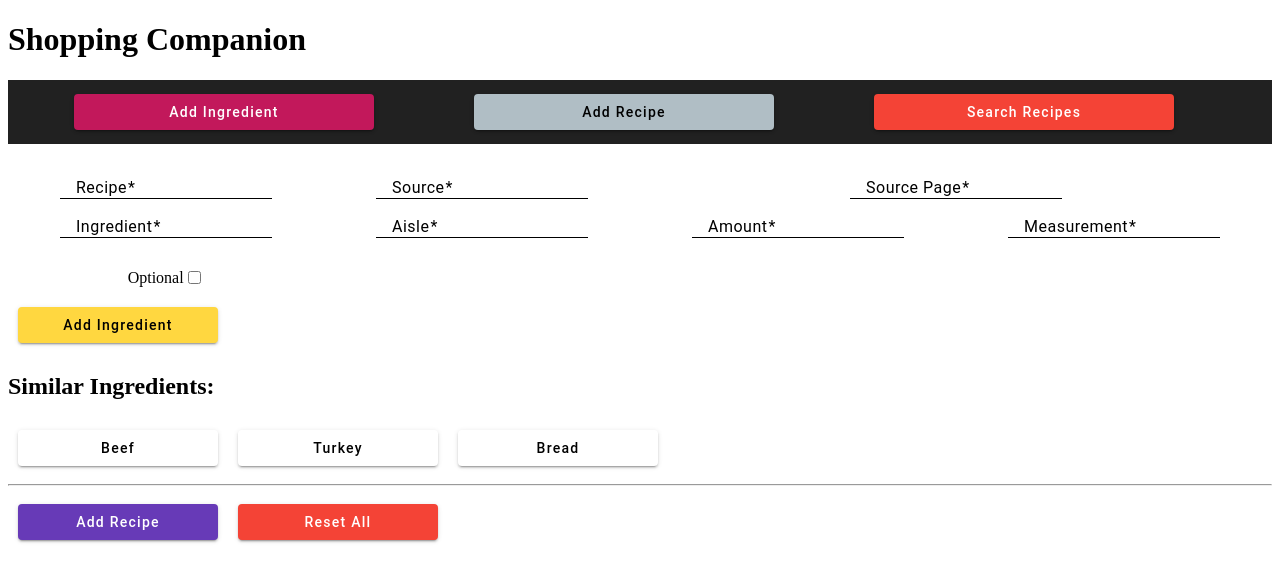
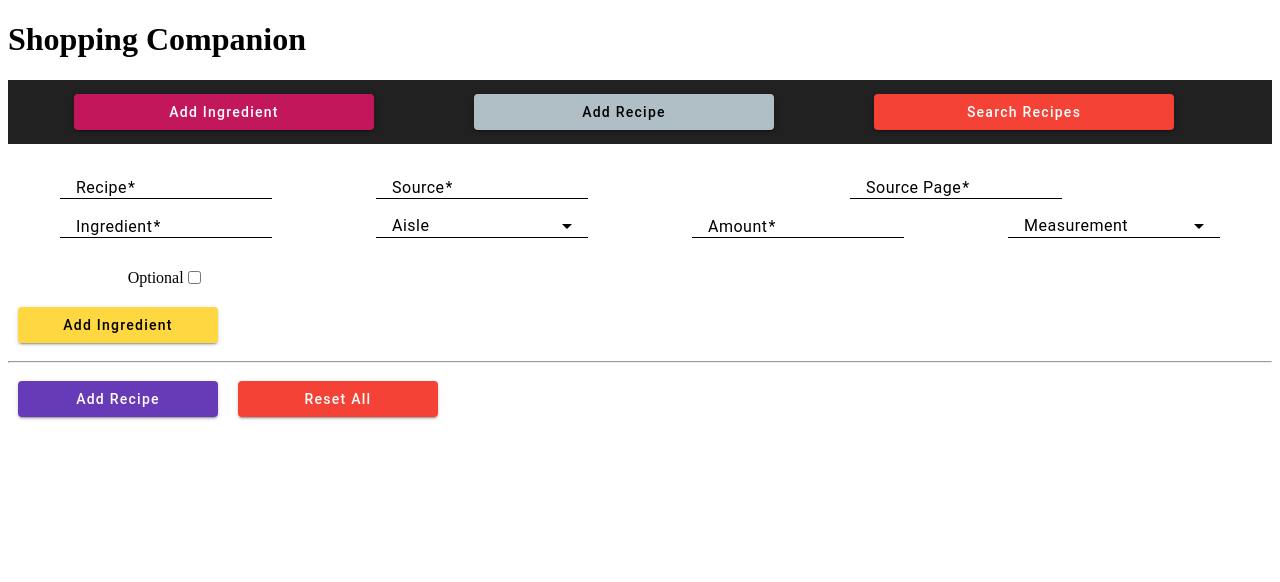
Before and after one commit to warren-stowe/shopping-companion-angular, an Angular app: page /recipes in a window 1280 px wide. Shown: the top 582 px of the page. Built offline with nearby package versions, Linux system fonts and the light colour scheme.

Commit message:
added message for ingredient submission success or failure, added dropdown options for measurements, fixed ingredient fields on recipe screen to show a selected existing ingredient

```diff
--- a/src/app/add-ingredient/add-ingredient.component.html
+++ b/src/app/add-ingredient/add-ingredient.component.html
@@ -36,6 +36,8 @@
 
   </mat-grid-list>
 
+  <div>{{submissionResult}}</div>
+
   <!-- Auto fills for similar items in the database -->
   <mat-grid-list cols="8" rowHeight="20px">
     <div *ngIf="similarIngredientNames.length > 0">
--- a/src/app/add-ingredient/add-ingredient.component.ts
+++ b/src/app/add-ingredient/add-ingredient.component.ts
@@ -21,21 +21,21 @@ export class AddIngredientComponent implements OnInit {
   ingredientForm: FormGroup;
   similarIngredientNames: Ingredient[];
   aisleOptions: string[];
+  submissionResult: string;
 
   constructor(private formBuilder: FormBuilder, private ingredientService: IngredientService) {
     this.ingredientForm = new FormGroup({
       ingredientName: new FormControl('', [Validators.required]),
-      aisle: new FormControl('', [Validators.required])
+      aisle: new FormControl('', [Validators.required]),
 
     });
+
+    this.submissionResult = '';
 
     this.aisleOptions = ["Baking", "Bread", "Canned", "Dairy", "Frozen", "International", "Meat",
                         "Miscellaneous", "Produce", "Seafood", "Spices"];
 
     this.similarIngredientNames = [];
-    // this.similarIngredientNames[0] = new Ingredient(1, "Beef", "Meat");
-    // this.similarIngredientNames[1] = new Ingredient(2, "Turket", "Meat");
-    // this.similarIngredientNames[2] = new Ingredient(3, "Bread", "Bread");
   }
 
   ngOnInit() {
@@ -49,9 +49,11 @@ export class AddIngredientComponent implements OnInit {
     this.ingredientService.createIngredient(this.ingredientForm.value)
       .subscribe(response => {
         console.log(response);
+        this.submissionResult = "Ingredient Submitted";
         // show success message or redirect to another page here
       }, error => {
         console.error(error);
+        this.submissionResult = "Error submitting ingredient: " + error;
         // show error message here
       });
   }
@@ -59,6 +61,7 @@ export class AddIngredientComponent implements OnInit {
   clear() {
     this.ingredientForm.setValue({ ingredientName: '', aisle: '' });
     this.similarIngredientNames = [];
+    this.submissionResult = '';
   }
 
   getIngredientsByName(ingredientName: string) {
--- a/src/app/add-recipe/add-recipe.component.html
+++ b/src/app/add-recipe/add-recipe.component.html
@@ -35,14 +35,12 @@
 
         <mat-grid-tile colspan="1">
             <mat-form-field appearance="fill">
-                <mat-label>Aisle</mat-label>
-                <input type="text" placeholder="Aisle" matInput formControlName="aisle" [matAutocomplete]="auto">
-                <mat-autocomplete #auto="matAutocomplete">
-                    <mat-option *ngFor="let aisleName of aisleOptions">
-                        <!-- <mat-option value="{{aisleName}}">{{aisleName}} -->
-                        <!-- </mat-option>   -->
+                <mat-select formControlName="aisle" placeholder="Aisle">
+                <div *ngFor="let aisleName of aisleOptions">
+                    <mat-option value="{{aisleName}}">{{aisleName}}
                     </mat-option>
-                </mat-autocomplete>
+                </div>
+                </mat-select>
             </mat-form-field>
         </mat-grid-tile>
 
@@ -55,12 +53,14 @@
 
         <mat-grid-tile colspan="1">
             <mat-form-field appearance="fill">
-                <mat-label>Measurement</mat-label>
-                <input matInput formControlName="measurement" placeholder="Measurement">
+                <mat-select formControlName="measurement" placeholder="Measurement">
+                <div *ngFor="let measurementOption of measurementOptions">
+                    <mat-option value="{{measurementOption}}">{{measurementOption}}
+                    </mat-option>
+                </div>
+                </mat-select>
             </mat-form-field>
         </mat-grid-tile>
-        <!-- <label for="id">Id</label> -->
-        <!-- <input type="number" id="id" formControlName="id"> -->
 
         <mat-grid-tile colspan="1">
             <label for="optional">Optional</label>
--- a/src/app/add-recipe/add-recipe.component.ts
+++ b/src/app/add-recipe/add-recipe.component.ts
@@ -43,11 +43,6 @@ export class AddRecipeComponent {
     })
 
     this.ingredient = new Ingredient(0, '', '');
-
-    this.similarIngredients[0] = new Ingredient(1, "Beef", "Meat");
-    this.similarIngredients[1] = new Ingredient(2, "Turkey", "Meat");
-    this.similarIngredients[2] = new Ingredient(3, "Bread", "Bread");
-
 
     this.aisleOptions = ["Baking", "Bread", "Canned", "Dairy", "Frozen", "International", "Meat",
                         "Miscellaneous", "Produce", "Seafood", "Spices"];
@@ -140,15 +135,9 @@ export class AddRecipeComponent {
 
     this.ingredient.id = ingredient.id;
     this.ingredient.ingredientName = ingredient.ingredientName;
+    this.ingredientForm.controls['ingredientName'].setValue(ingredient.ingredientName);
     this.ingredient.aisle = ingredient.aisle;
+    this.ingredientForm.controls['aisle'].setValue(ingredient.aisle);
     this.isExistingIngredient = true;
-    // this.ingredientForm.get('id')?.setValue(ingredient.id);
-    // this.ingredientForm.get('ingredientName')?.setValue(ingredient.ingredientName);
-    // this.ingredientForm.get('aisle')?.setValue(ingredient.aisle);
-    // this.ingredientForm.setValue({id: ingredient.id});
-    // this.ingredientForm.setValue({ingredientName: ingredient.ingredientName});
-    // this.ingredientForm.setValue({aisle: ingredient.aisle});
-    // console.log("addExistingIngredient");
-    // console.log(this.ingredientForm);
   }
 }
```
